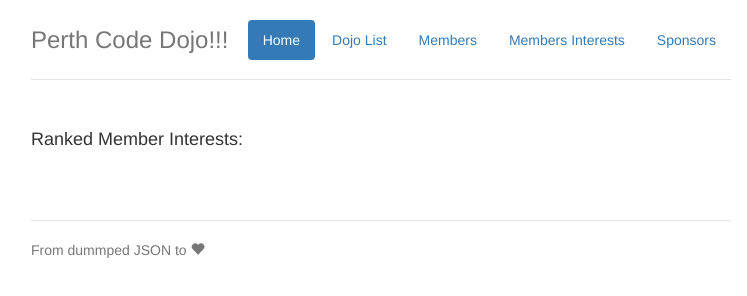
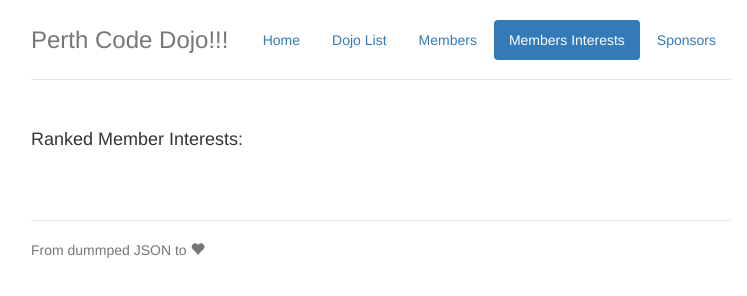
Before and after one commit to burlistic/perth-code-dojo-7-html5-bootstrap, a website: page app/memberInterests.html in a window 1280 px wide. Shown: the whole page, without its empty margins (259-1006 px from the left). Drawn offline with nearby package versions, Linux system fonts and the light colour scheme; files that its build step writes are made by us from their sources.

Commit message:
Finishing touches ;)

```diff
--- a/app/memberInterests.html
+++ b/app/memberInterests.html
@@ -119,10 +119,10 @@
     <div class="container">
       <div class="header">
         <ul class="nav nav-pills pull-right">
-          <li class="active"><a href="#">Home</a></li>
+          <li><a href="#">Home</a></li>
           <li><a href="#">Dojo List</a></li>
           <li><a href="members.html">Members</a></li>
-          <li><a href="memberInterests.html">Members Interests</a></li>
+          <li class="active"><a href="memberInterests.html">Members Interests</a></li>
           <li><a href="#">Sponsors</a></li>
         </ul>
         <h3 class="text-muted">Perth Code Dojo!!!</h3>
```
